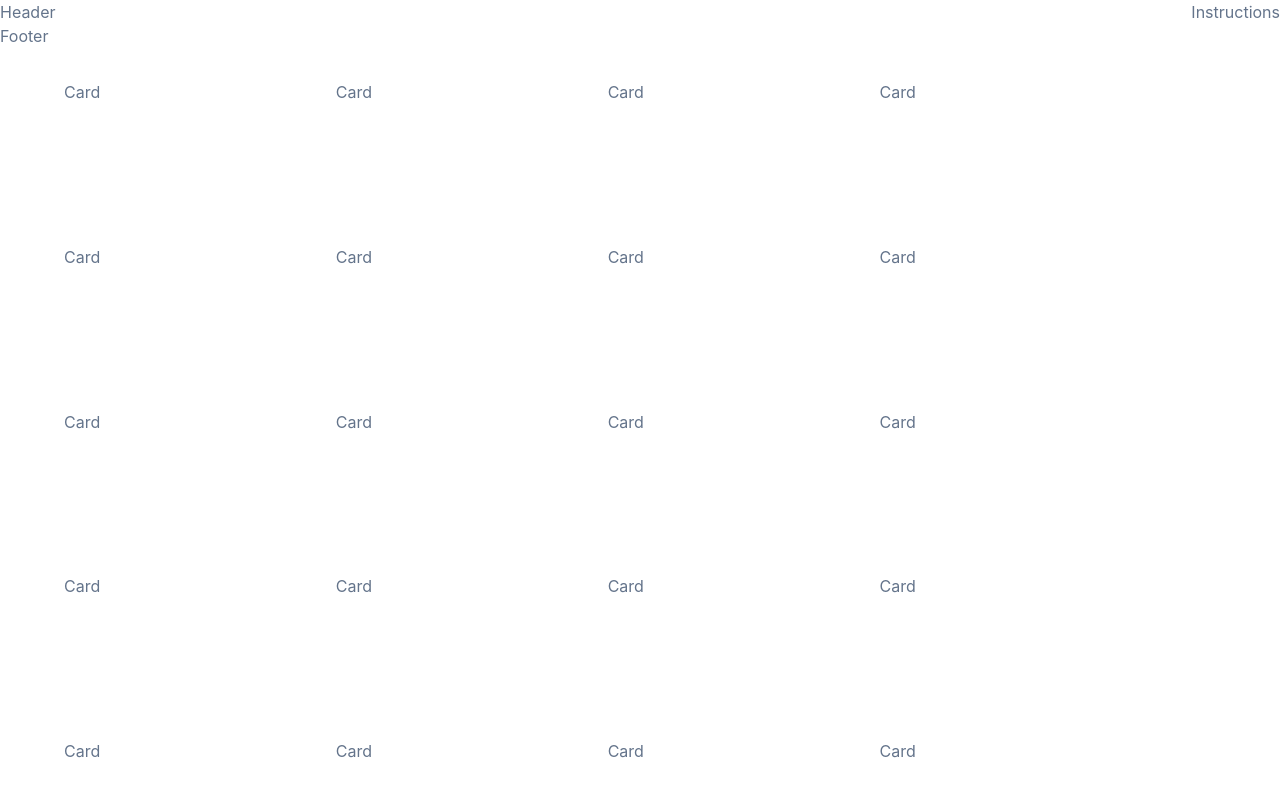
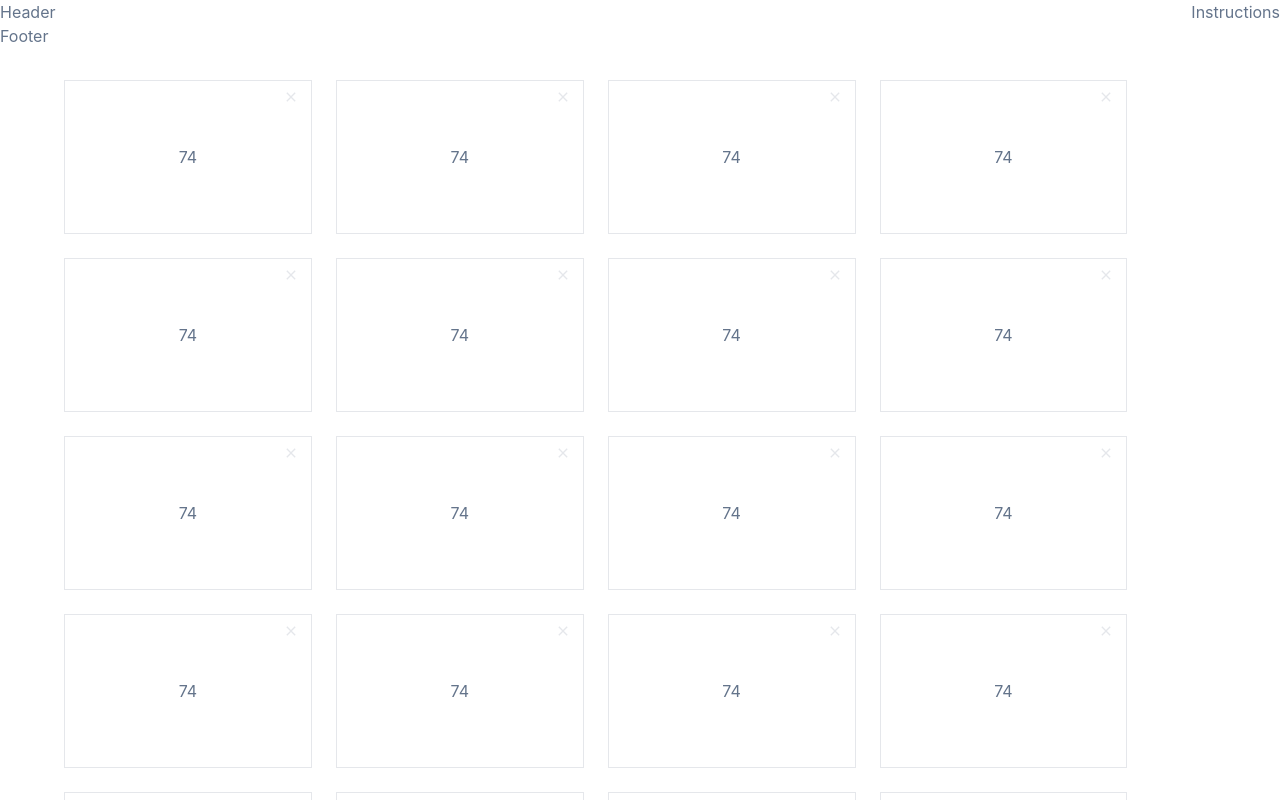
Before and after one commit to AmaduKamara/react-card-test, a React (Create React App) app: page / in a window 1280 px wide. Built offline with nearby package versions, Linux system fonts and the light colour scheme.

Commit message:
Create card structure and design

```diff
--- a/src/components/Card.jsx
+++ b/src/components/Card.jsx
@@ -1,7 +1,15 @@
 import React from "react";
+import { MdOutlineClose } from "react-icons/md";
 
 const Card = () => {
-  return <div>Card</div>;
+  return (
+    <div className="border border-gray-200 p-16 flex justify-center items-center relative">
+      <button>
+        <MdOutlineClose className="text-gray-200 absolute top-0 right-0 mt-2 mr-3" />
+      </button>
+      <p>74</p>
+    </div>
+  );
 };
 
 export default Card;
```
